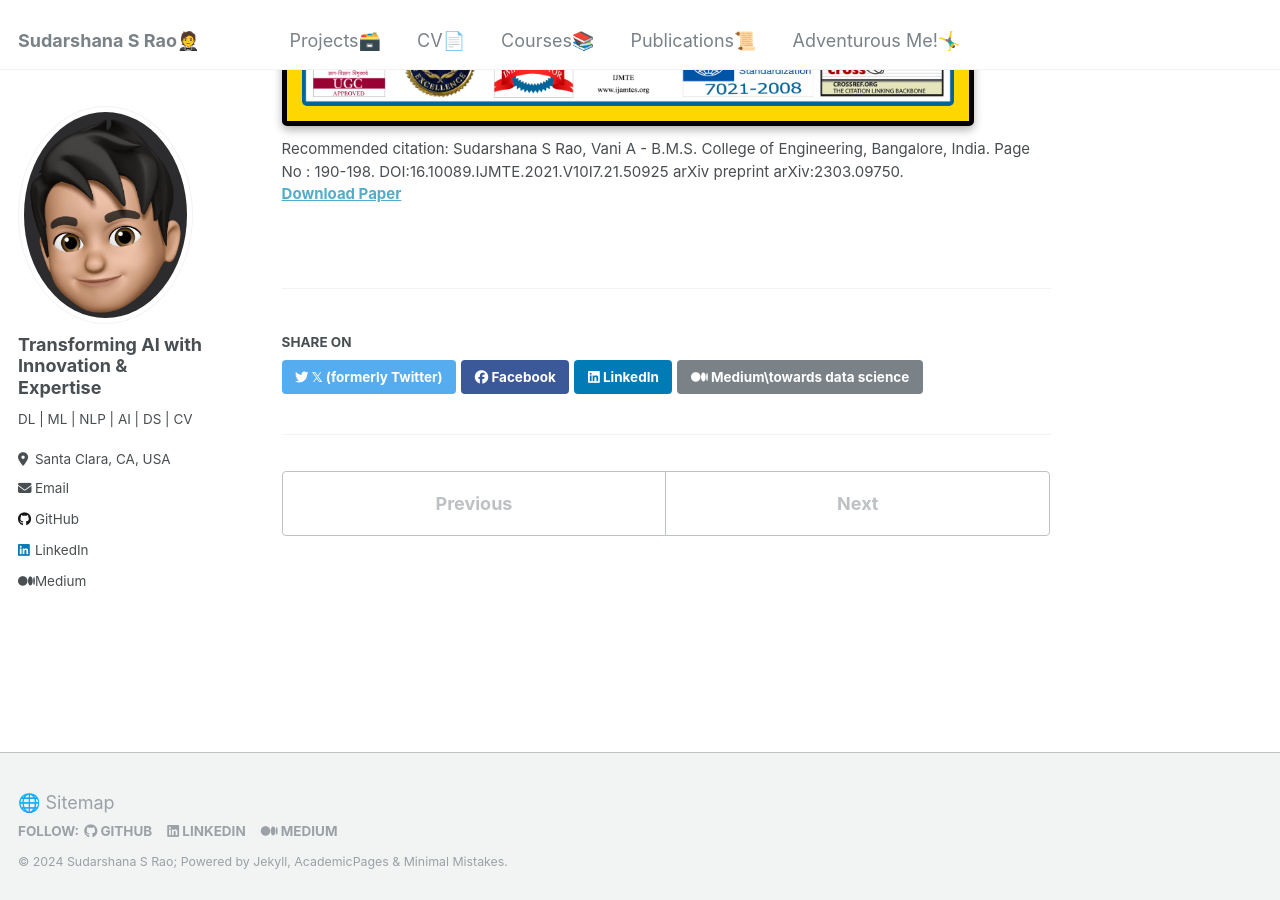
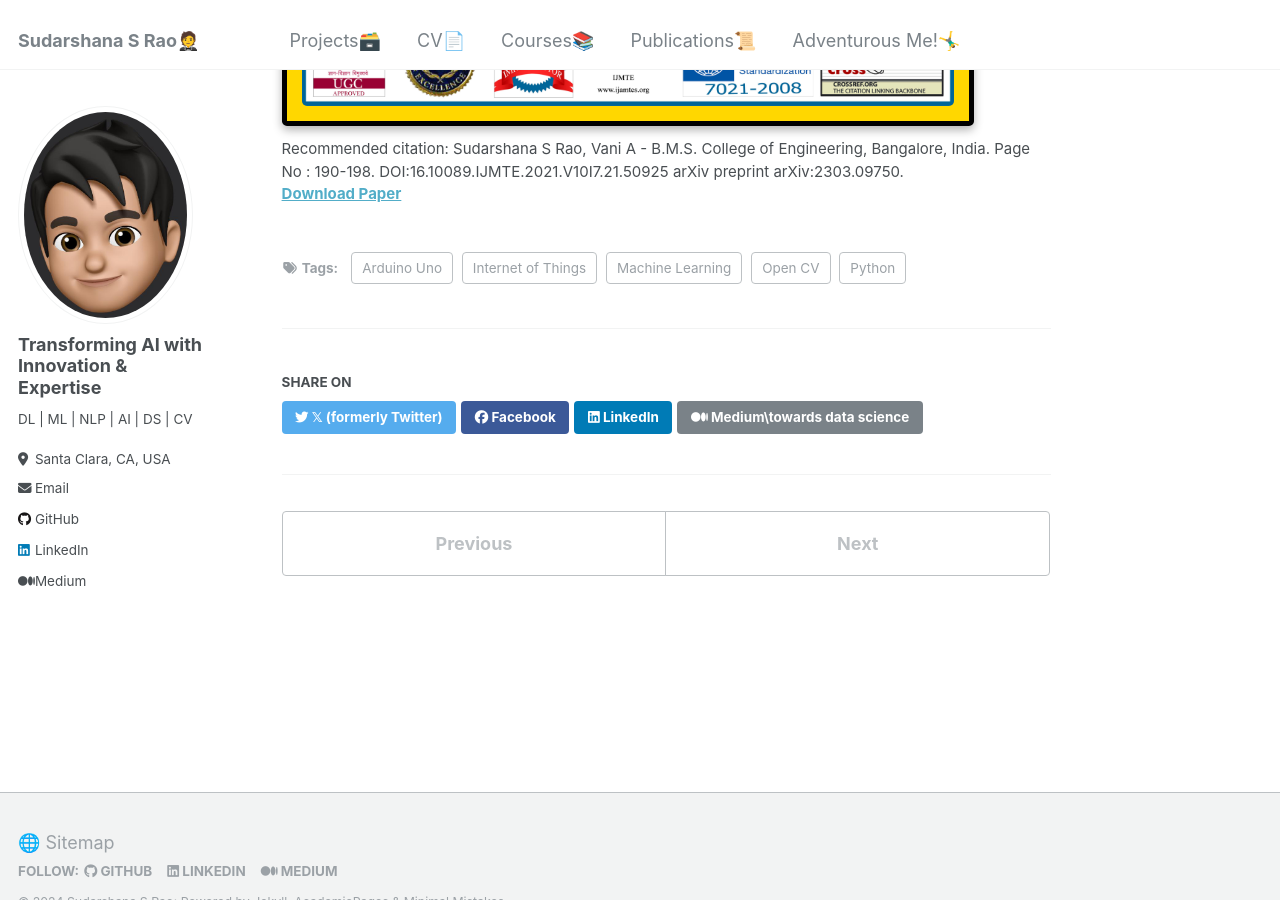
Before and after one commit to SudarshanaSRao/SudarshanaSRao.github.io, a Jekyll site: the page built from _publications/2021-07-01-paper-title-number-3.md, in a window 1280 px wide and 900 px high, scrolled down 710 px. Built offline with Jekyll 4.4.1, drawn with Linux system fonts in a browser that asks for light colours.

Commit message:
Update 2021-07-01-paper-title-number-3.md

```diff
--- a/_publications/2021-07-01-paper-title-number-3.md
+++ b/_publications/2021-07-01-paper-title-number-3.md
@@ -7,6 +7,12 @@ date: 2021-07-01
 venue: 'International Journal of Management Technology and Engineering'
 paperurl: 'https://www.ijamtes.org/VOL-11-ISSUE-7-2021/'
 citation: 'Sudarshana S Rao, Vani A - B.M.S. College of Engineering, Bangalore, India. Page No : 190-198. DOI:16.10089.IJMTE.2021.V10I7.21.50925 arXiv preprint arXiv:2303.09750.'
+tags:
+  - Machine Learning
+  - Python
+  - Open CV
+  - Arduino Uno
+  - Internet of Things
 ---
 
 <center><img class="bounce" src="/images/chor.jpg" height="50px"></center>
```
